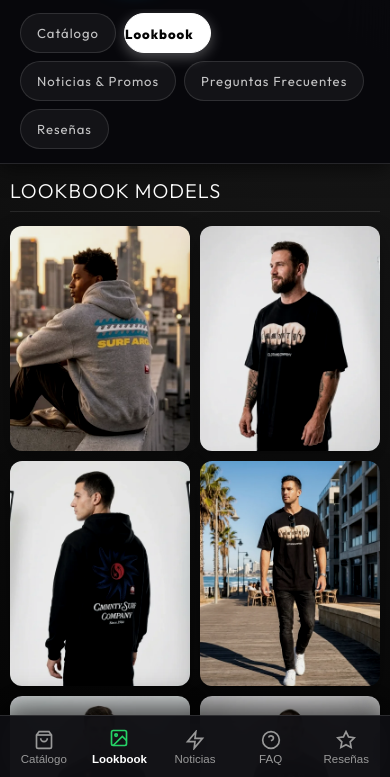
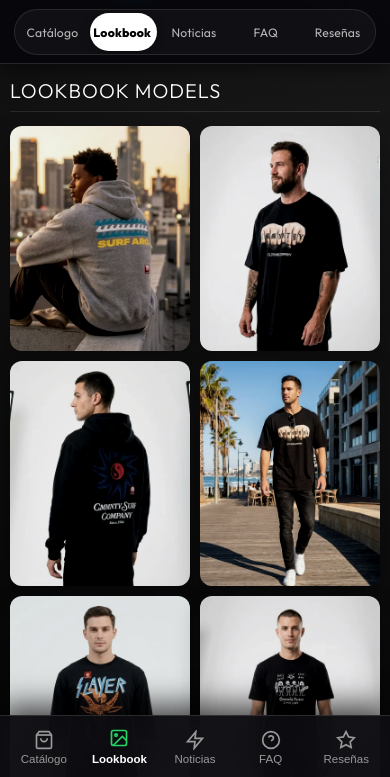
Before and after one commit to informaticasurr-maker/zonda-estilo, a website: page index.html in a window 390 px wide. Shown: the part 65-842 px from the top of the page. Drawn offline with Linux system fonts and the light colour scheme; no server answers.

Commit message:
style: barra de menus movil estilo segmented control sin espacios vacios entrando los 5 botones contiguos

```diff
--- a/index.html
+++ b/index.html
@@ -31,8 +31,8 @@
             <nav class="interactive-menu">
                 <button class="tab-btn" data-target="tab-catalogo">Catálogo</button>
                 <button class="tab-btn active" data-target="tab-lookbook">Lookbook</button>
-                <button class="tab-btn" data-target="tab-noticias">Noticias & Promos</button>
-                <button class="tab-btn" data-target="tab-faq">Preguntas Frecuentes</button>
+                <button class="tab-btn" data-target="tab-noticias">Noticias</button>
+                <button class="tab-btn" data-target="tab-faq">FAQ</button>
                 <button class="tab-btn" data-target="tab-reseñas">Reseñas</button>
             </nav>
 
--- a/styles.css
+++ b/styles.css
@@ -591,52 +591,58 @@ body {
         opacity: 0.85;
     }
 
-    /* Menús de cada pestaña: perfectamente ordenados uno al lado del otro */
+    /* Menús de cada pestaña: Segmented Bar ajustada al 100% del ancho sin espacios vacíos */
     .interactive-menu {
         width: 100%;
+        max-width: 100%;
         position: static;
         display: flex;
         flex-direction: row;
-        justify-content: flex-start;
+        justify-content: space-between;
         align-items: center;
-        overflow-x: auto;
-        white-space: nowrap;
-        gap: 8px;
+        background: rgba(255, 255, 255, 0.04);
+        border: 1px solid rgba(255, 255, 255, 0.1);
+        border-radius: 24px;
+        padding: 3px;
+        gap: 3px;
         margin: 4px 0 2px 0;
-        padding: 4px 6px 6px 6px;
-        border-bottom: none;
-        -webkit-overflow-scrolling: touch;
-        scrollbar-width: none;
-        scroll-snap-type: x mandatory;
+        overflow: hidden;
     }
     .interactive-menu::-webkit-scrollbar {
         display: none;
     }
     .tab-btn {
-        min-height: 40px;
+        flex: 1;
+        min-width: 0;
+        min-height: 38px;
         display: inline-flex;
         align-items: center;
         justify-content: center;
-        padding: 7px 16px;
+        padding: 6px 2px;
         border-radius: 20px;
-        background: rgba(255, 255, 255, 0.05);
-        border: 1px solid rgba(255, 255, 255, 0.12);
-        font-size: 0.82rem;
+        background: transparent;
+        border: none;
+        font-size: 0.76rem;
         font-weight: 500;
-        color: rgba(255, 255, 255, 0.75);
+        letter-spacing: 0.2px;
+        color: rgba(255, 255, 255, 0.7);
         white-space: nowrap;
-        flex-shrink: 0;
-        scroll-snap-align: start;
+        text-align: center;
         transition: all 0.22s cubic-bezier(0.4, 0, 0.2, 1);
+        cursor: pointer;
+    }
+    .tab-btn:hover {
+        color: #ffffff;
+        background: rgba(255, 255, 255, 0.08);
+        transform: none;
     }
     .tab-btn.active {
         background: #ffffff;
         color: #050505;
-        border-color: #ffffff;
-        border-bottom: 1px solid #ffffff;
+        border: none;
         font-weight: 700;
+        box-shadow: 0 2px 10px rgba(0, 0, 0, 0.4);
         transform: none;
-        box-shadow: 0 4px 14px rgba(255, 255, 255, 0.3);
     }
 
     /* Ocultar elementos secundarios del sidebar en móvil */
```
